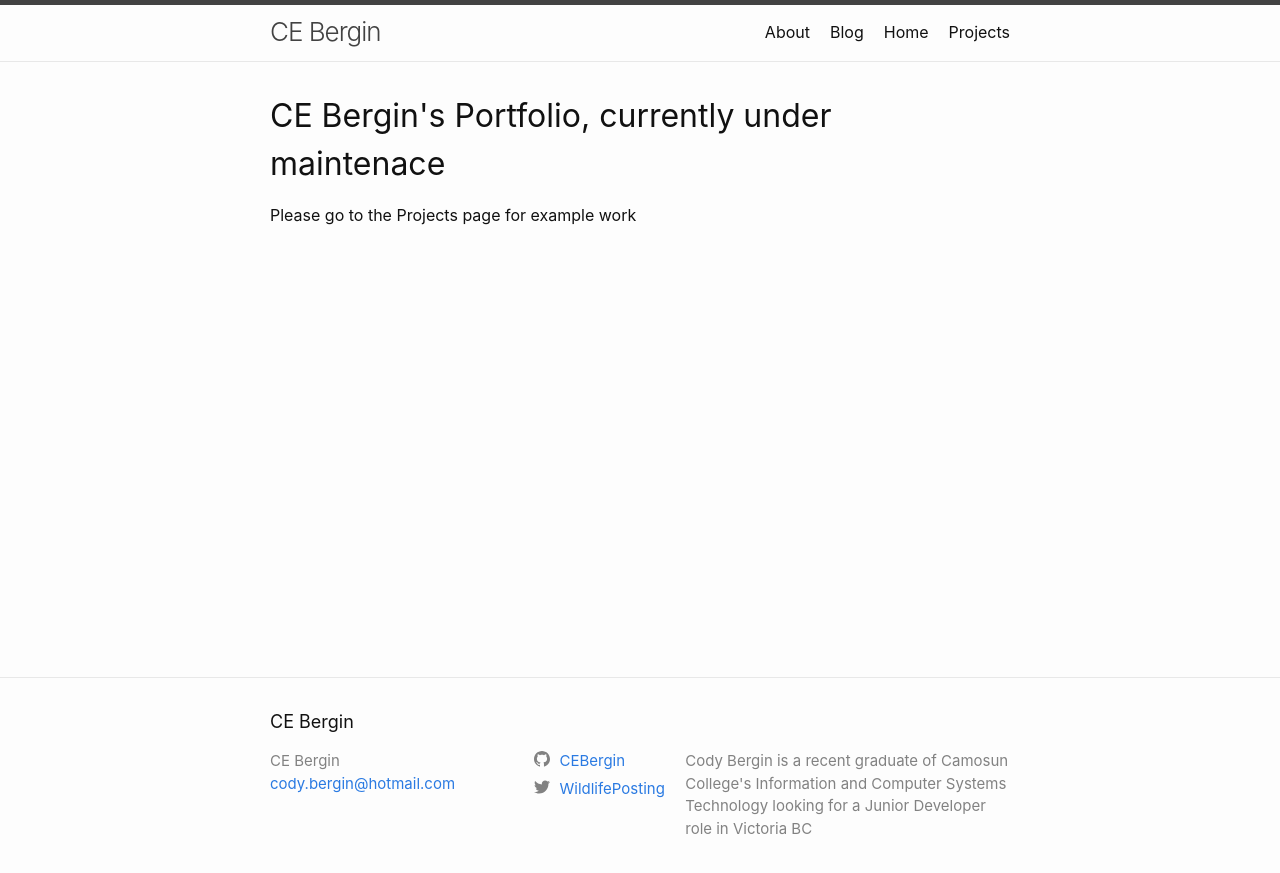
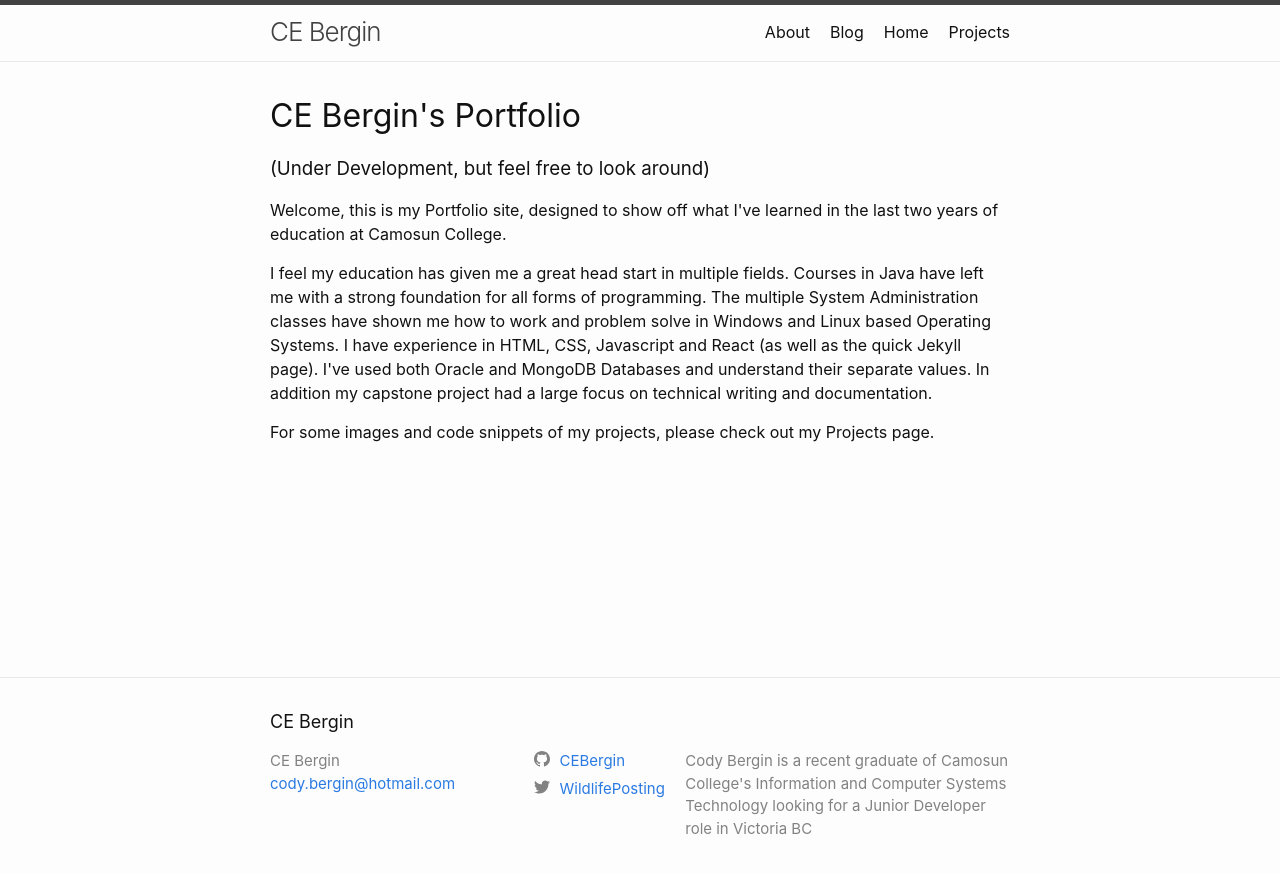
Before and after one commit to CEBergin/CEBergin.github.io, a Jekyll site: the page built from index.html, in a window 1280 px wide. Shown: the top 873 px of the page. Built offline with Jekyll 4.4.1, drawn with Linux system fonts in a browser that asks for light colours.

```diff
--- a/index.html
+++ b/index.html
@@ -2,6 +2,10 @@
 layout: default
 title: Home
 ---
-<h1>CE Bergin's Portfolio, currently under maintenace  </h1>
+<h1>CE Bergin's Portfolio </h1>
+<h3>(Under Development, but feel free to look around)</h3>
 
-<p>Please go to the Projects page for example work</p>
+<p>Welcome, this is my Portfolio site, designed to show off what I've learned in the last two years of education at Camosun College. </p>
+
+<p> I feel my education has given me a great head start in multiple fields. Courses in Java have left me with a strong foundation for all forms of programming. The multiple System Administration classes have shown me how to work and problem solve in Windows and Linux based Operating Systems. I have experience in HTML, CSS, Javascript and React (as well as the quick Jekyll page). I've used both Oracle and MongoDB Databases and understand their separate values. In addition my capstone project had a large focus on technical writing and documentation. </p>
+<p> For some images and code snippets of my projects, please check out my Projects page.</p>
```
Also changed, not shown: about.md (+5 -3 lines).
